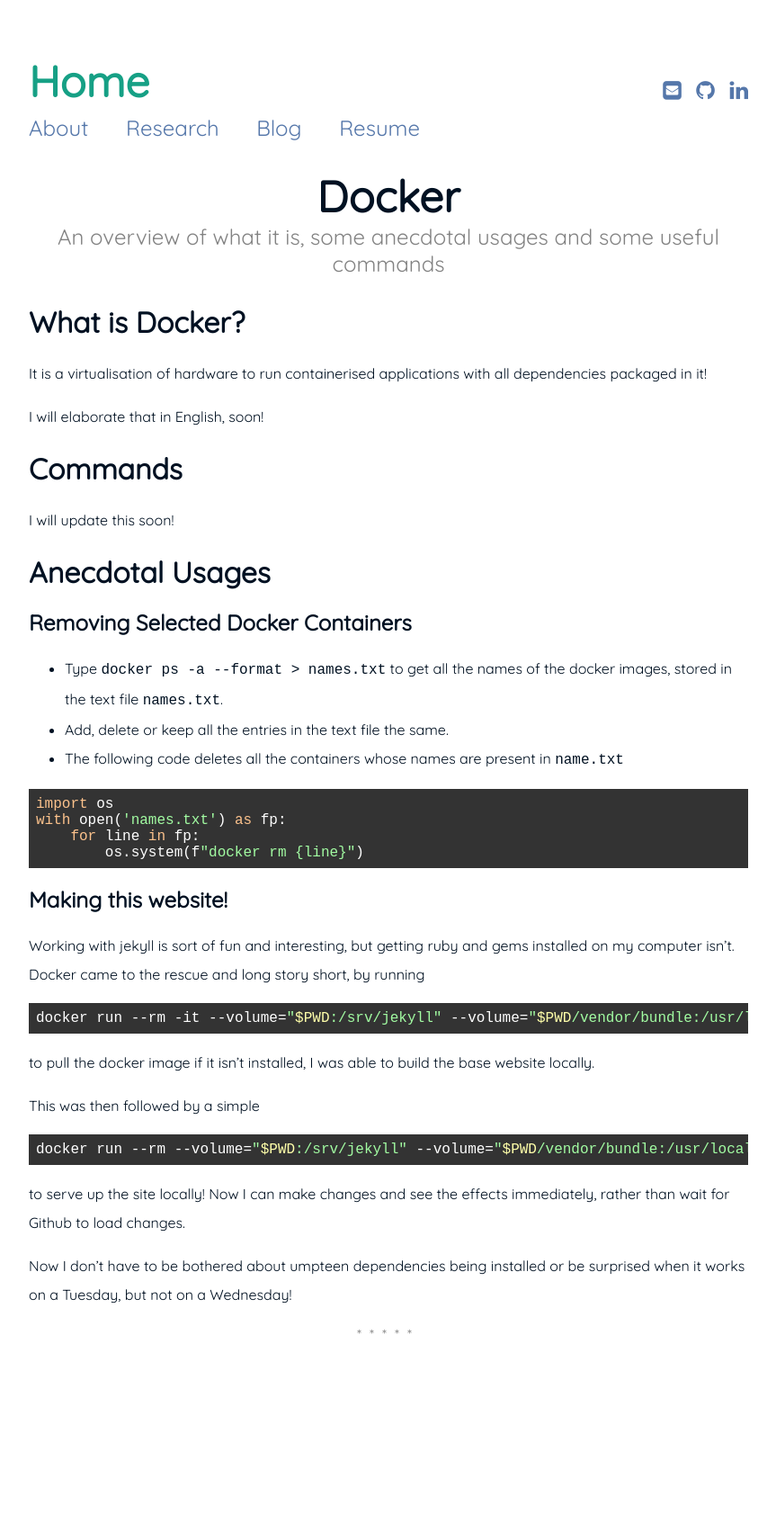
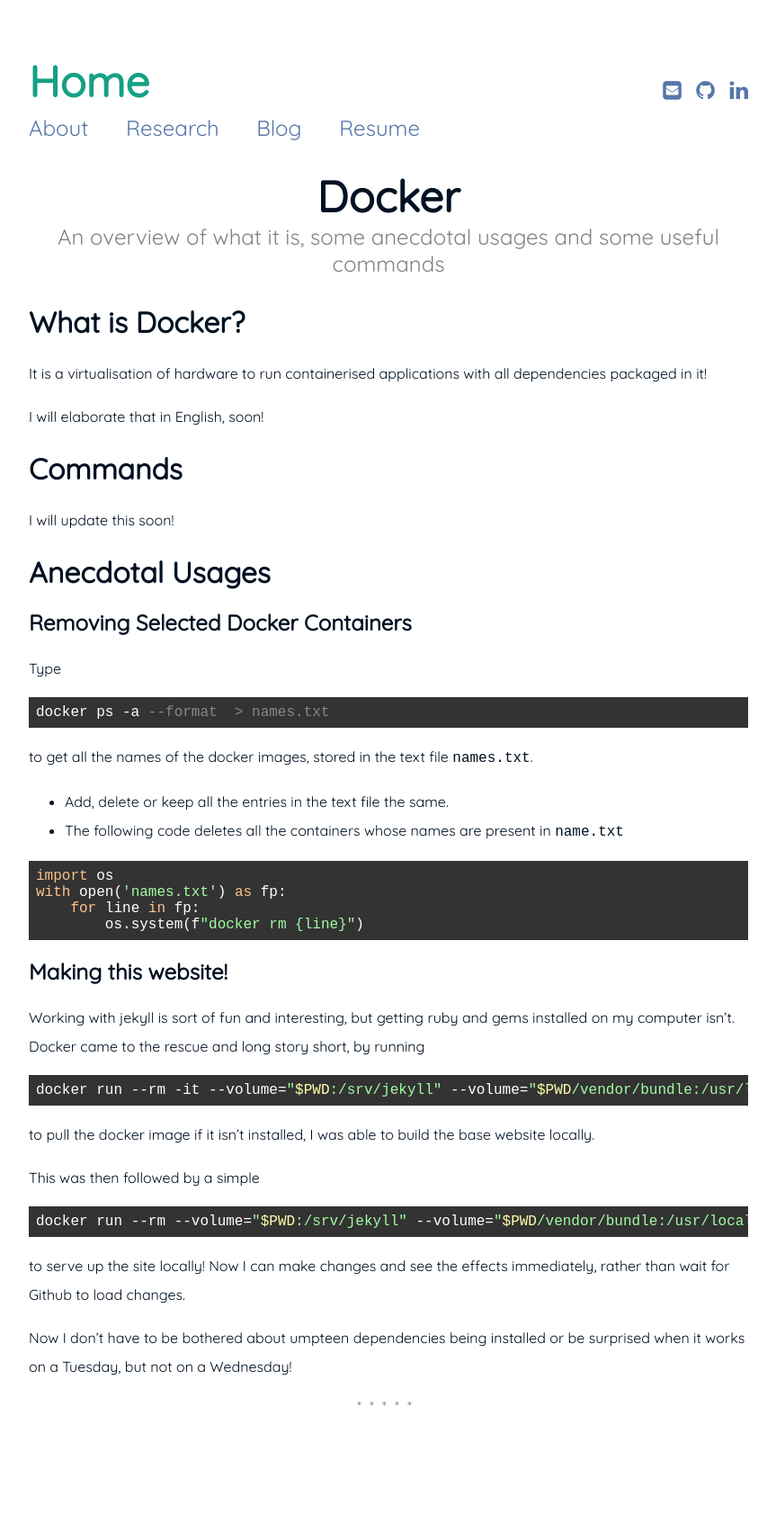
Before and after one commit to sawansinghmahara/sawansinghmahara.github.io, a Jekyll site: the page built from _posts/2021-04-12-Docker.md, in a window 1280 px wide. Shown: the whole page at 90% size, without its empty margins (208-1071 px from the left). Built offline with Jekyll 4.4.1, drawn with Linux system fonts in a browser that asks for light colours; before the commit the page ends 1603 px from its top, so only the background shows below that.

Commit message:
Update 2021-04-12-Docker.md

````diff
--- a/_posts/2021-04-12-Docker.md
+++ b/_posts/2021-04-12-Docker.md
@@ -21,7 +21,12 @@
 
 # Anecdotal Usages
 ## Removing Selected Docker Containers
-* Type `docker ps -a --format {{.Names}} > names.txt`  to get all the names of the docker images, stored in the text file `names.txt`.
+
+Type
+```bash
+docker ps -a --format {{.Names}} > names.txt
+```
+to get all the names of the docker images, stored in the text file `names.txt`.
 * Add, delete or keep all the entries in the text file the same.
 * The following code deletes all the containers whose names are present in `name.txt`
 
````
